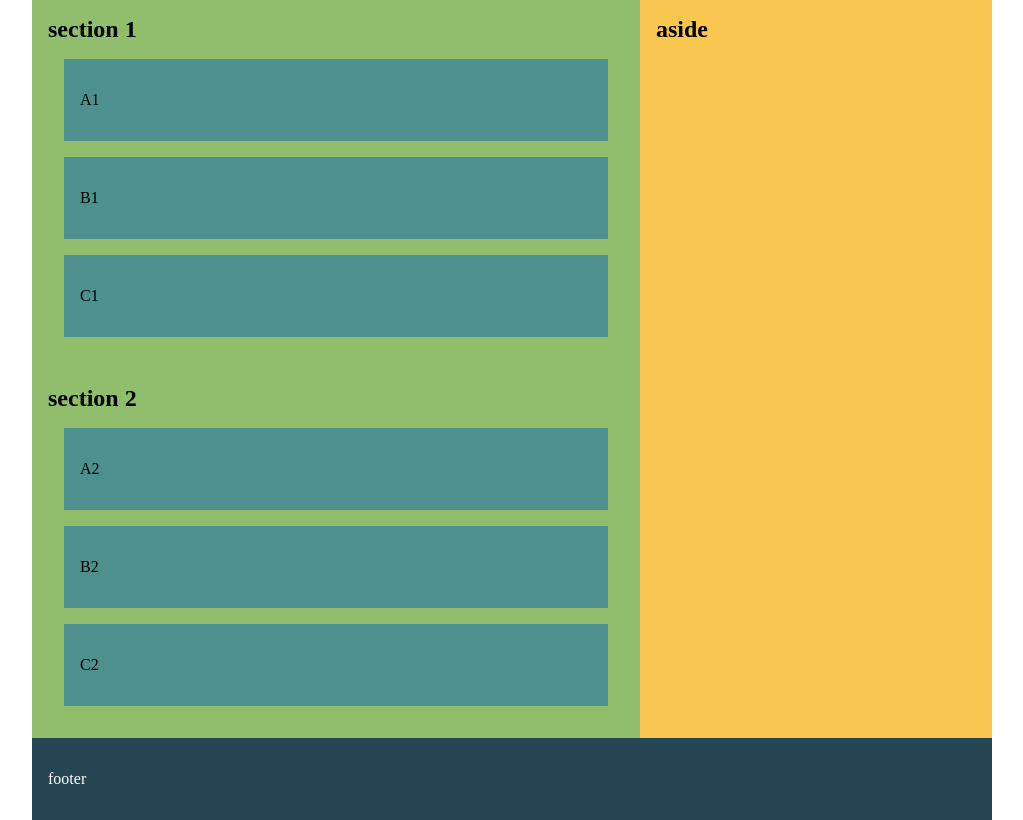
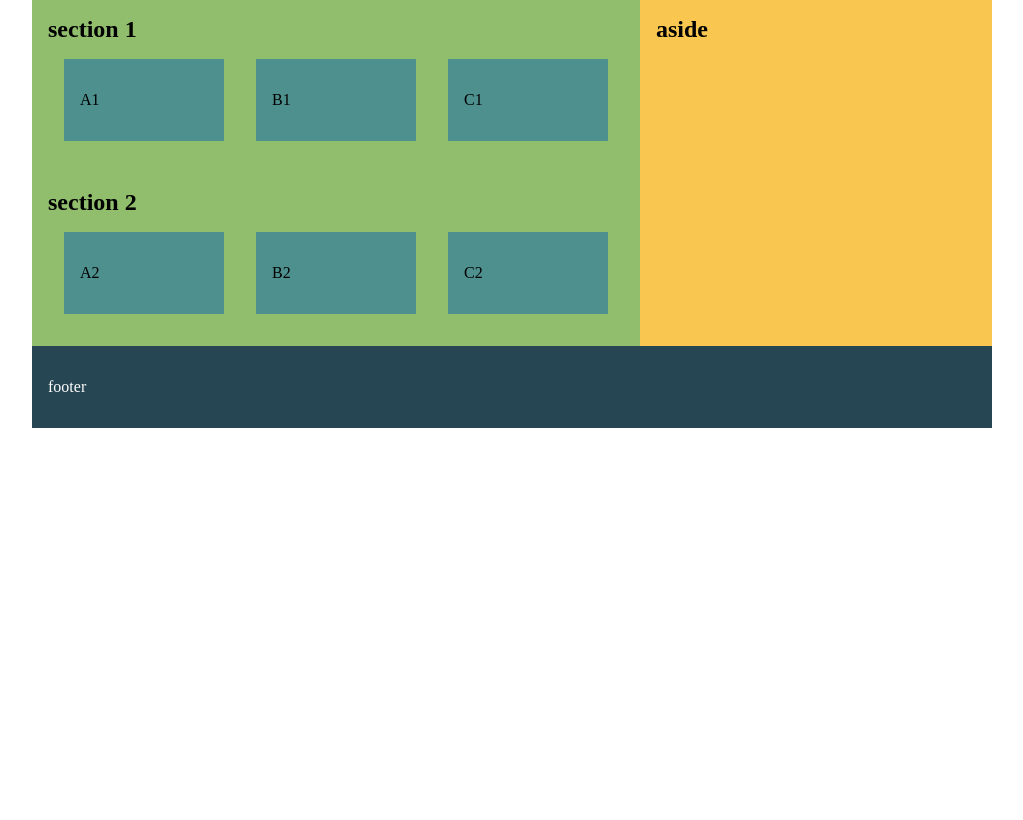
Before and after one commit to sirkotal/feup-ltw, a PHP site: page / in a window 1280 px wide. Shown: the part 128-948 px from the top of the page, without its empty margins (128-1151 px from the left). After the commit the page ends 556 px from the top, so only its background shows below. Run offline with PHP 8.4, Linux system fonts and the light colour scheme.

Commit message:
Recreated the Style 2 design

```diff
--- a/css/blocks/index.html
+++ b/css/blocks/index.html
@@ -4,7 +4,7 @@
     <meta charset="utf-8">
     <title>No Grid/Flex Example</title>
     <link rel="stylesheet" href="base.css">
-    <link rel="stylesheet" href="style-one.css">
+    <link rel="stylesheet" href="style-two.css">
   </head>
   <body>
     <header><h1>header</h1></header>
--- a/css/blocks/style-one.css
+++ b/css/blocks/style-one.css
@@ -5,9 +5,9 @@
 main {
     width: 38rem;
     border-right: 22rem solid var(--color-orange);
-  }
+}
 
 body > aside {
     float: right;
     width: 20rem;
-  }
+}
--- /dev/null
+++ b/css/blocks/style-two.css
@@ -0,0 +1,28 @@
+:root {
+    --color-orange: #f9c74f;
+}
+
+main {
+    display: block;
+    margin-left: auto;
+    margin-right: auto;
+    width: 38rem;
+    border-right: 22rem solid var(--color-orange);
+}
+
+body aside {
+    float: right;
+    width: 20rem;
+}
+
+main > section article {
+    width: 8rem;
+    float: left;
+}
+
+main section::after {
+    content: "\00a0";
+    clear: both;
+    display: block;
+    height: 0;
+}
```
